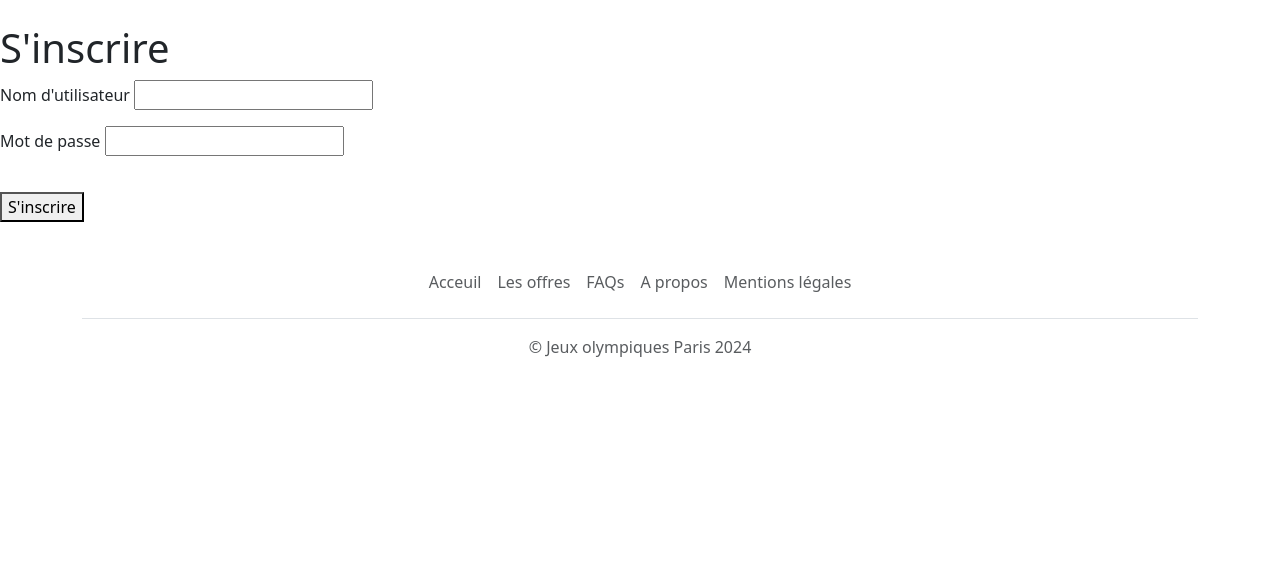
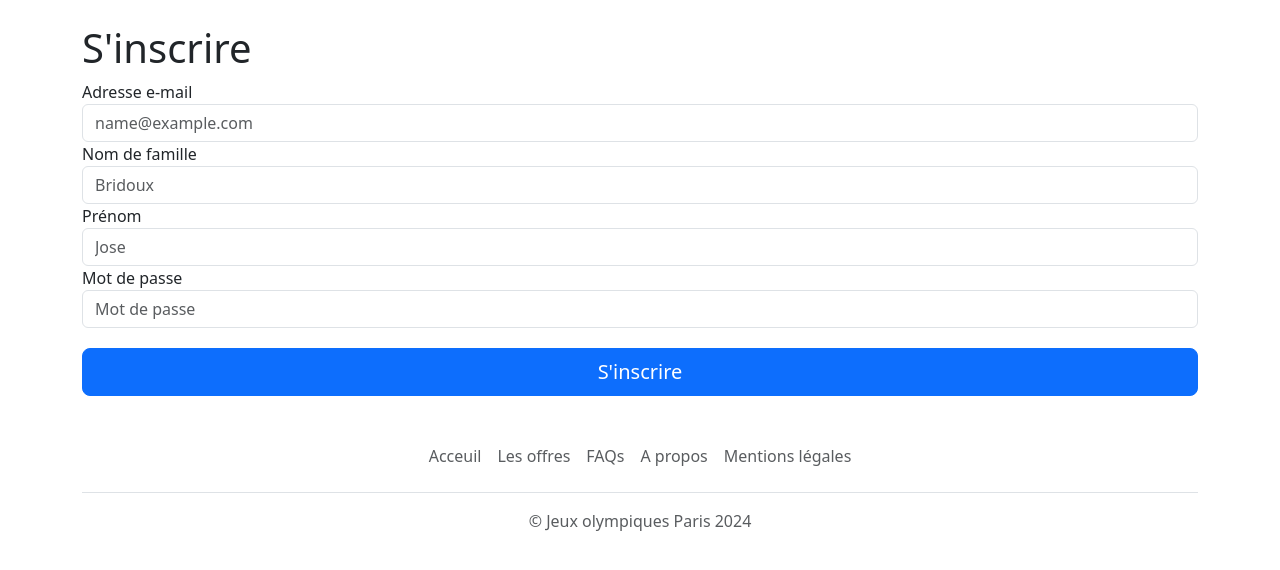
Before and after one commit to FleurD974/EvaluationBloc3, a Django app: page /account/signup/ in a window 1280 px wide. Shown: the part 95-665 px from the top of the page. Run offline with Django 5.2, Linux system fonts and the light colour scheme; some libraries are stand-ins or nearby versions.

Commit message:
add style for signup screen

```diff
--- a/accounts/templates/accounts/signup.html
+++ b/accounts/templates/accounts/signup.html
@@ -1,19 +1,30 @@
 {% extends 'base.html' %}
 
 {% block content %}
-
-<h1>S'inscrire</h1>
-<form method="POST">
-    {% csrf_token %}
-    <p>
-        <label for="username">Nom d'utilisateur</label>
-        <input id="username" type="text" name="username">
-    </p>
-        <p>
-        <label for="password">Mot de passe</label>
-        <input id="password" type="password" name="password">
-    </p>
-    <button type="submit">S'inscrire</button>
-</form>
+<main>
+    <div class="container">
+        <h1>S'inscrire</h1>
+        <form method="POST">
+            {% csrf_token %}
+            <div class="form-group">
+                <label for="email">Adresse e-mail</label>
+                <input type="email" class="form-control" id="email" placeholder="name@example.com" name="email" required>
+            </div>
+            <div class="form-group">
+                <label for="last_name">Nom de famille</label>
+                <input type="text" class="form-control" id="last_name" placeholder="Bridoux" name="last_name" required>
+            </div>
+            <div class="form-group">
+                <label for="first_name">Prénom</label>
+                <input type="text" class="form-control" id="first_name" placeholder="Jose" name="first_name" required>
+            </div>
+            <div class="form-group">
+                <label for="password">Mot de passe</label>
+                <input type="password" class="form-control" id="password" placeholder="Mot de passe" name="password" required>
+            </div>
+            <button class="w-100 btn btn-lg btn-primary" type="submit">S'inscrire</button>
+        </form>
+    </div>
+</main>
 
 {% endblock %}
--- a/accounts/views.py
+++ b/accounts/views.py
@@ -12,9 +12,9 @@ User = get_user_model()
 def signup(request):
     if request.method == "POST":
         #signup form treatment
-        username =request.POST.get("username")
+        email =request.POST.get("email")
         password = request.POST.get("password")
-        user = User.objects.create_user(username=username, password=password)
+        user = User.objects.create_user(email=email, password=password)
         login(request, user)
         return redirect('index')
 
```
